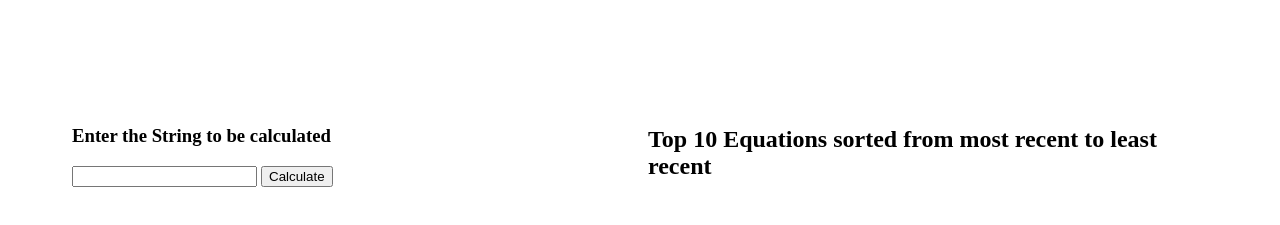
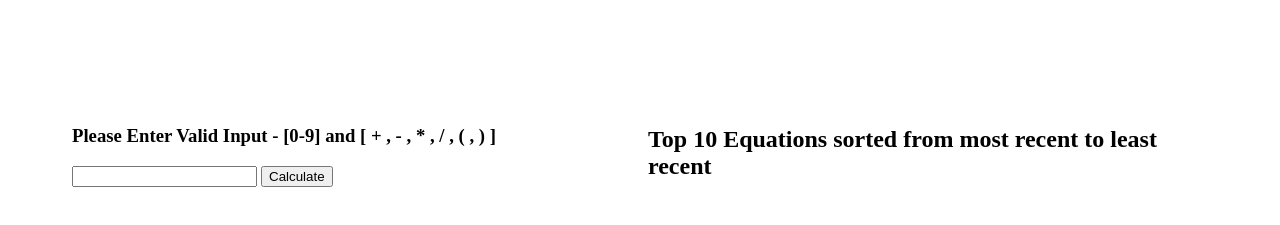
Before and after one commit to yashdholakia113/equation-calculator, a website: page index.html in a window 1280 px wide. Shown: the part 121-346 px from the top of the page. Drawn offline with nearby package versions, Linux system fonts and the light colour scheme; no server answers.

Commit message:
Changed Input

```diff
--- a/index.html
+++ b/index.html
@@ -14,7 +14,7 @@
 	</div>
 
 	<div style = "margin-left: 5%; margin-top: 5%; display: inline-block; position: fixed;">
-		<div><h3>Enter the String to be calculated</h3></div>
+		<div><h3>Please Enter Valid Input - [0-9] and [ + , - , * , / , ( , ) ]</h3></div>
 		<input type = "text" id="str"/>
 		<button type="submit" id = "calculate">Calculate</button>
   	</div>
```
